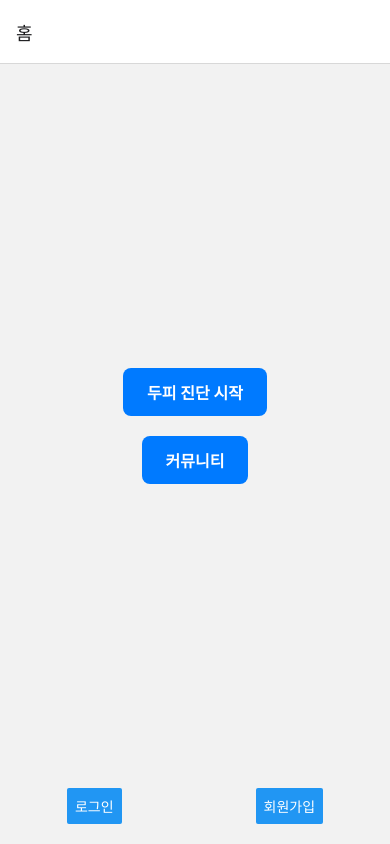
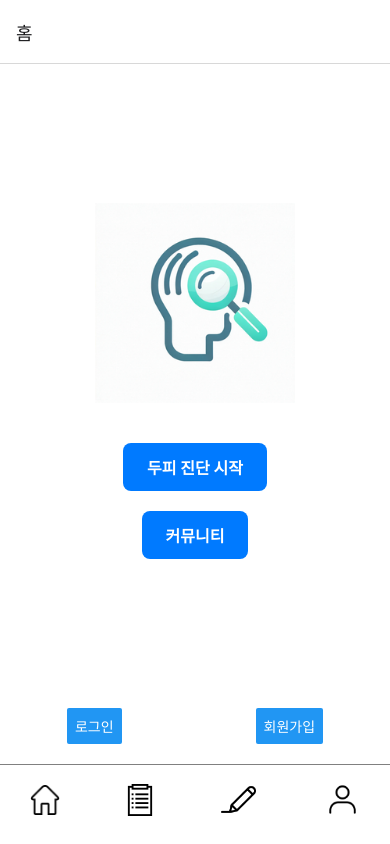
Before and after one commit to MJU-Capstone-ScalpNote/ScalpNote-Frontend, a React Native app: screen /Home in a window 390 px wide. Built offline with nearby package versions, Linux system fonts and the light colour scheme.

Commit message:
feat: 홈화면에 footer 추가

```diff
--- a/screens/HomeScreen.jsx
+++ b/screens/HomeScreen.jsx
@@ -1,4 +1,4 @@
-import React from "react";
+import React, { useEffect, useState } from "react";
 import { useNavigation } from "@react-navigation/native";
 import { StackNavigationProp } from "@react-navigation/stack";
 import {
@@ -8,7 +8,9 @@ import {
   StyleSheet,
   TouchableOpacity,
   Button,
+  Image,
 } from "react-native";
+import Footer from "../components/Footer";
 
 const HomeScreen = () => {
   const navigation = useNavigation();
@@ -29,6 +31,10 @@ const HomeScreen = () => {
   return (
     <View style={styles.container}>
       <View style={styles.testContainer}>
+        <Image
+          source={require("../assets/images/Logo.png")}
+          style={styles.image}
+        />
         <TouchableOpacity style={styles.testButton} onPress={handleStartTest}>
           <Text style={styles.testButtonText}>두피 진단 시작</Text>
         </TouchableOpacity>
@@ -44,6 +50,7 @@ const HomeScreen = () => {
           <Button title="회원가입" onPress={handleSignUp} />
         </View>
       </View>
+      <Footer />
     </View>
   );
 };
@@ -53,6 +60,12 @@ const styles = StyleSheet.create({
     flex: 1,
     justifyContent: "flex-end",
     width: "100%",
+    backgroundColor: "white",
+  },
+  image: {
+    width: 200,
+    height: 200,
+    marginBottom: 30,
   },
   testContainer: {
     flex: 1,
```
